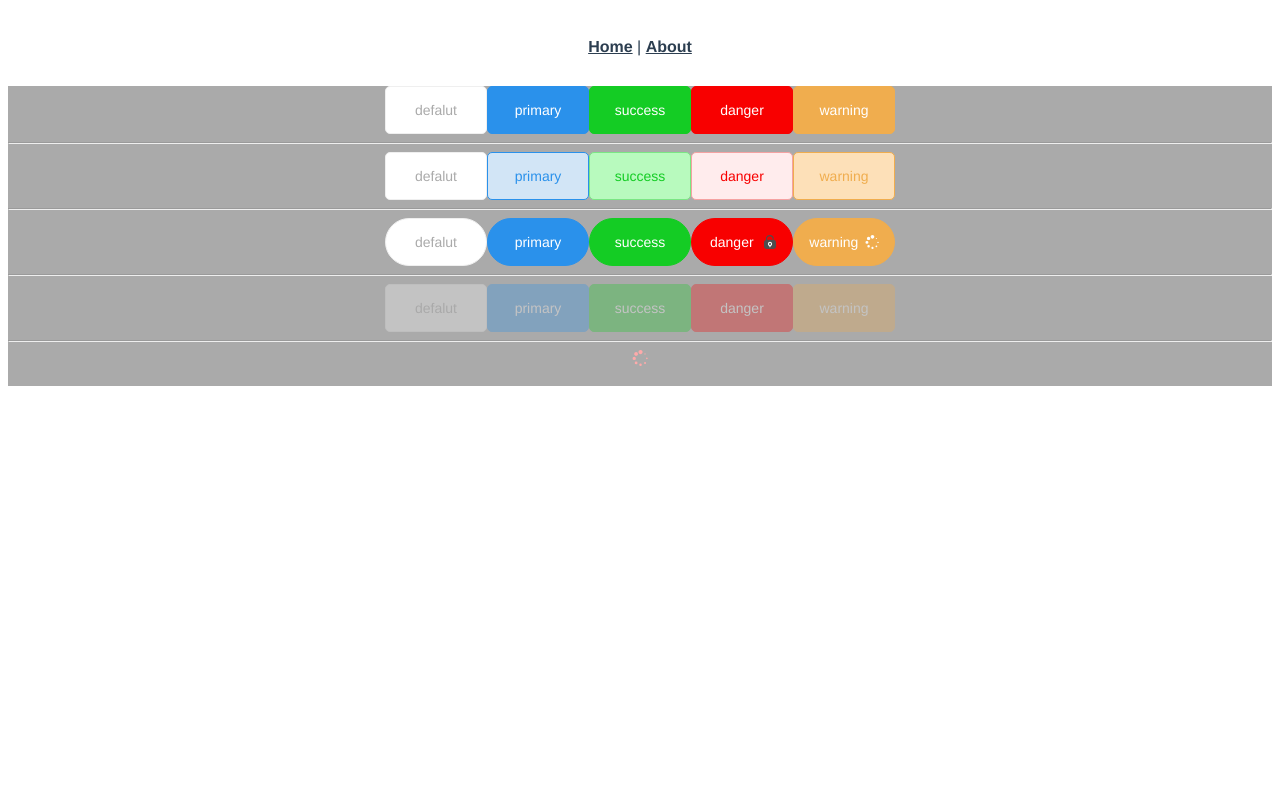
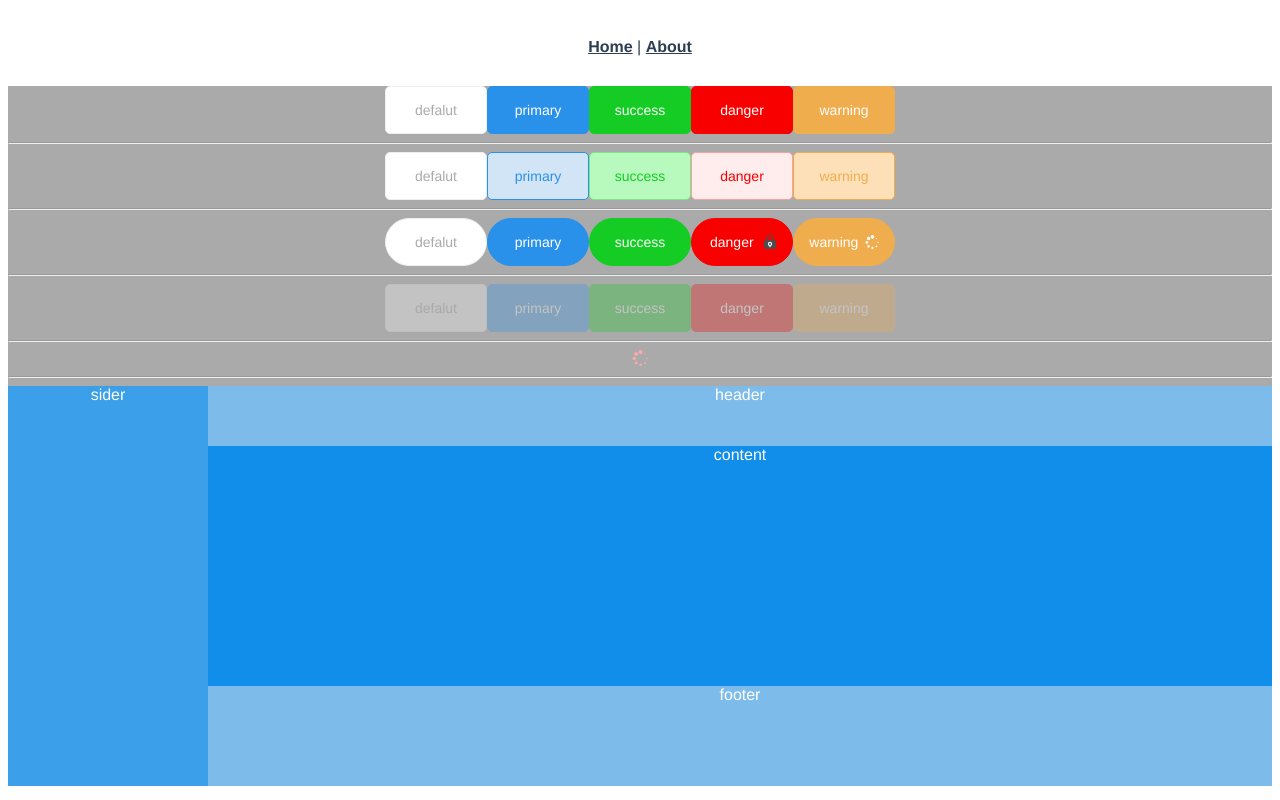
Before and after one commit to Nine9Dragon/FFatty-UI, a Vue app: page /test in a window 1280 px wide. Built offline with nearby package versions, Linux system fonts and the light colour scheme.

Commit message:
component container

```diff
--- /dev/null
+++ b/src/components/Container/content.vue
@@ -0,0 +1,19 @@
+<template>
+    <div class="f-content">
+        <slot></slot>
+    </div>
+</template>
+
+<script>
+    export default {
+        name:'f-content'
+    }
+</script>
+
+<style lang="less" scoped>
+    .f-content{
+        flex-grow: 1;
+        background:rgba(16, 142, 233, 1);
+        color: #fff;
+    }
+</style>
--- /dev/null
+++ b/src/components/Container/footer.vue
@@ -0,0 +1,30 @@
+<template>
+    <div :style="footerHeight" class="f-footer">
+        <slot></slot>
+    </div>
+</template>
+
+<script>
+    export default {
+        name:'f-footer',
+        props:{
+            'height':{
+                type:[Number,String],
+                default:'60'
+            }
+        },
+        computed:{
+            footerHeight(){
+                let value = 'height:'+this.height+'px';
+                return value
+            }
+        }
+    }
+</script>
+
+<style lang="less" scoped>
+    .f-footer{
+        background: #7dbcea;
+        color: #fff;
+    }
+</style>
--- /dev/null
+++ b/src/components/Container/header.vue
@@ -0,0 +1,30 @@
+<template>
+    <div :style="headerHeight" class="f-header">
+        <slot></slot>
+    </div>
+</template>
+
+<script>
+    export default {
+        name:'f-header',
+        props:{
+            'height':{
+                type:[Number,String],
+                default:'60'
+            }
+        },
+        computed:{
+            headerHeight(){
+                let value = 'height:'+this.height+'px';
+                return value
+            }
+        }
+    }
+</script>
+
+<style lang="less" scoped>
+    .f-header{
+        background: #7dbcea;
+        color: #fff;
+    }
+</style>
--- /dev/null
+++ b/src/components/Container/layout.vue
@@ -0,0 +1,48 @@
+<template>
+    <div class="f-layout" :class="layoutClass" :style="layoutHeight">
+        <slot></slot>
+    </div>
+</template>
+
+<script>
+    export default {
+        name:'f-layout',
+        data(){
+            return {
+                layoutClass:{
+                    hasSider:false
+                }
+            }
+        },
+        props:{
+            'height':{
+                type: [Number, String]
+            }
+        },
+        computed:{
+            layoutHeight(){
+                return `height:${this.height}px`
+            }
+        },
+        mounted(){
+            console.log(this.$children)
+            this.$children.forEach(ele => {
+                console.log(ele.$options.name)
+                if(ele.$options.name === "f-sider"){
+                    this.layoutClass.hasSider = true;
+                }
+            });
+        }
+    }
+</script>
+
+<style lang="less" scoped>
+    .f-layout{
+        display: flex;
+        flex-grow: 1;
+        flex-direction: column;
+        &.hasSider{
+            flex-direction: row;
+        }
+    }
+</style>
--- /dev/null
+++ b/src/components/Container/sider.vue
@@ -0,0 +1,29 @@
+<template>
+    <div class="f-sider" :style="siderWidth">
+        <slot></slot>
+    </div>
+</template>
+
+<script>
+    export default {
+        name:'f-sider',
+        props:{
+            width:{
+                type:[String,Number],
+                default:300
+            }
+        },
+        computed:{
+            siderWidth(){
+                return `width:${this.width}px`
+            }
+        }
+    }
+</script>
+
+<style lang="less" scoped>
+    .f-sider{
+        background: #3ba0e9;
+        color:#fff;
+    }
+</style>
--- a/src/components/test.vue
+++ b/src/components/test.vue
@@ -25,16 +25,35 @@
         <l-button type="warning"  disabled>warning</l-button>
         <hr>
         <f-icon name="jiazai" color="#FAA" loading></f-icon>
+        <hr>
+        <f-layout height="400">
+            <f-sider width="200">sider</f-sider>
+            <f-layout>
+                <f-header>header</f-header>
+                <f-content>content</f-content>
+                <f-footer height="100">footer</f-footer>
+            </f-layout>
+        </f-layout>
     </div>
 </template>
 
 <script>
     import Button from "./button/src/button"
     import Icon from "./icon/src/icon"
+    import sHeader from './Container/header'
+    import sFooter from './Container/footer'
+    import sContent from './Container/content'
+    import sLayout from './Container/layout'
+    import sSider from './Container/sider'
     export default {
         components:{
             "l-button":Button,
-            "f-icon":Icon
+            "f-icon":Icon,
+            "f-header":sHeader,
+            "f-footer":sFooter,
+            "f-content":sContent,
+            "f-layout":sLayout,
+            "f-sider":sSider
         },
         methods:{
             aa(){
@@ -49,8 +68,8 @@
 
 <style lang="less" scoped>
     div{
-        width: 100%;
-        height: 300px;
+        // width: 100%;
+        // height: 300px;
         background-color: #aaa;
     }
 </style>
```
